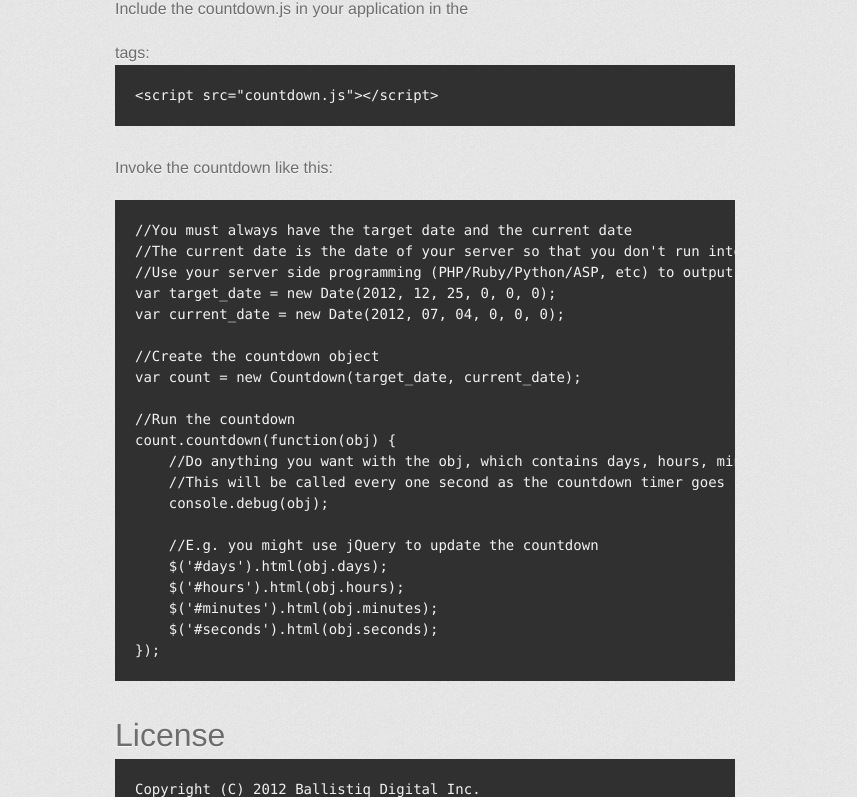
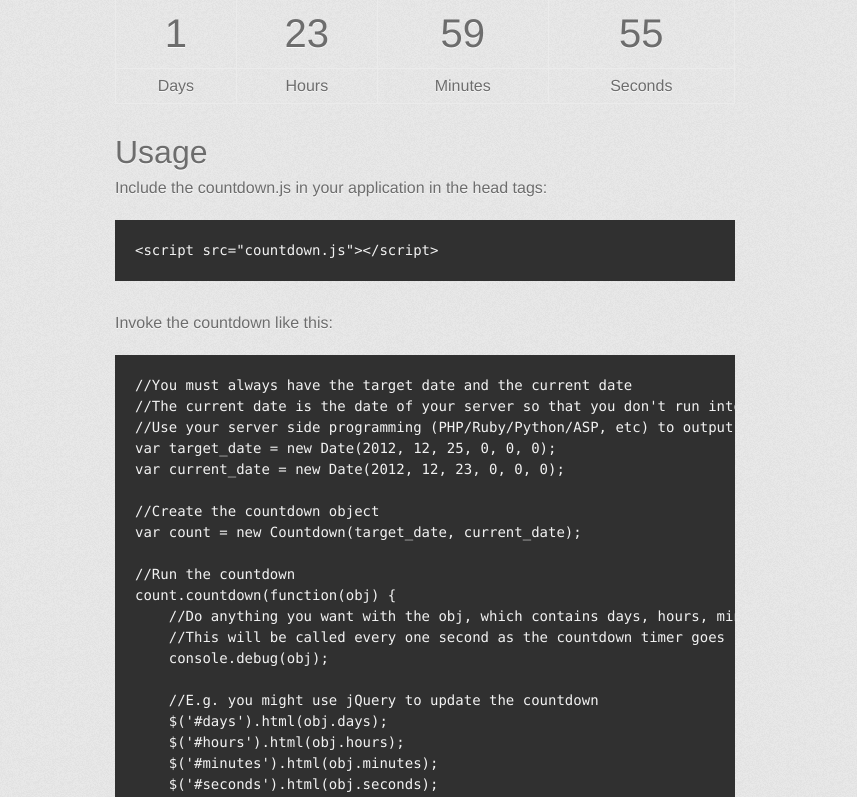
Before and after one commit to ballistiq/CountdownJS, a plain HTML site: page index.html in a window 1280 px wide. Shown: the part 686-1483 px from the top of the page, without its empty margins (215-1072 px from the left). Drawn offline with nearby package versions, Linux system fonts and the light colour scheme; a web font is replaced by a local one.

Commit message:
Updated page

```diff
--- a/index.html
+++ b/index.html
@@ -11,6 +11,50 @@
     <script src="//html5shiv.googlecode.com/svn/trunk/html5.js"></script>
     <![endif]-->
     <title>Countdownjs by ballistiq</title>
+
+	<script src="http://ajax.googleapis.com/ajax/libs/jquery/1.7.2/jquery.min.js"></script>
+	<script src="countdown.js"></script>
+
+	<script>
+	// jQuery on document ready
+	$(document).ready(function(){
+
+		//You must always have the target date and the current date
+		//The current date is the date of your server so that you don't run into timezone issues
+		//Use your server side programming (PHP/Ruby/Python/ASP, etc) to output a date that you can read in using Javascript
+		var target_date = new Date(2012, 12, 25, 0, 0, 0);
+	    var current_date = new Date(2012, 12, 23, 0, 0, 0);
+
+		//Create the countdown object
+		var count = new Countdown(target_date, current_date);
+
+		//Run the countdown
+		count.countdown(function(obj) {
+			//Do anything you want with the obj, which contains days, hours, minutes, seconds
+			//This will be called every one second as the countdown timer goes
+			// console.debug(obj);
+
+			//E.g. you might use jQuery to update the countdown
+			$('#days').html(obj.days);
+			$('#hours').html(obj.hours);
+			$('#minutes').html(obj.minutes);
+			$('#seconds').html(obj.seconds);
+		});
+
+	});
+	</script>
+
+	<style>
+	.countdown .digits td {
+		font-size: 40px;
+		text-align: center;
+		padding: 5px;
+	}
+	.countdown tbody td {
+		text-align: center;
+		padding: 5px;
+	}
+	</style>
   </head>
 
   <body>
@@ -18,7 +62,7 @@
       <div class="inner">
 
         <header>
-          <h1>Countdownjs</h1>
+          <h1>Countdown JS</h1>
           <h2>An unobtrusive Javascript countdown script</h2>
         </header>
 
@@ -33,7 +77,7 @@
         <section id="main_content">
           <h1>Countdown JS</h1>
 
-<p>This is a simple countdown script. I get too many clients asking for the same thing. I don't like the other scripts I saw online as they use a lot of inline Javascript and HTML. I wanted a script that is truly unobtrusive, and that you can re-use easily with any application. This is it. Enjoy!</p>
+<p>This is a simple, unobtrusive countdown Javascript. I get too many clients asking for the same thing. I researched and really don't like the other scripts I see online as they use a lot of inline Javascript and HTML. I wanted a script that is truly unobtrusive, and that you can re-use easily with any application. So I coded this.</p>
 
 <p>Any bugs or issues, feel free to fork and do a pull request.</p>
 
@@ -43,9 +87,35 @@
 leonard [at] ballistiq.com
 </code></pre>
 
+<h1>Example</h1>
+
+<!--
+	Countdown Table
+-->
+<table class="countdown">
+	<thead class="digits">
+		<tr>
+			<td id="days"></td>
+			<td id="hours"></td>
+			<td id="minutes"></td>
+			<td id="seconds"></td>
+		</tr>
+	</thead>
+	<tbody>
+		<tr>
+			<td>Days</td>
+			<td>Hours</td>
+			<td>Minutes</td>
+			<td>Seconds</td>
+		</tr>
+	</tbody>
+</table>
+
+<br />
+
 <h1>Usage</h1>
 
-<p>Include the countdown.js in your application in the </p> tags:
+<p>Include the countdown.js in your application in the head tags:
 
 <pre><code>&lt;script src="countdown.js"&gt;&lt;/script&gt;
 </code></pre>
@@ -56,7 +126,7 @@ leonard [at] ballistiq.com
 //The current date is the date of your server so that you don't run into timezone issues
 //Use your server side programming (PHP/Ruby/Python/ASP, etc) to output a date that you can read in using Javascript
 var target_date = new Date(2012, 12, 25, 0, 0, 0);
-var current_date = new Date(2012, 07, 04, 0, 0, 0);
+var current_date = new Date(2012, 12, 23, 0, 0, 0);
 
 //Create the countdown object
 var count = new Countdown(target_date, current_date);
@@ -75,16 +145,17 @@ count.countdown(function(obj) {
 });
 </code></pre>
 
-<h1>License</h1>
+<h1>License - MIT License</h1>
 
-<pre><code>Copyright (C) 2012 Ballistiq Digital Inc.
+<p>Copyright (C) 2012 Ballistiq Digital Inc.</p>
 
-Permission is hereby granted, free of charge, to any person obtaining a copy of this software and associated documentation files (the "Software"), to deal in the Software without restriction, including without limitation the rights to use, copy, modify, merge, publish, distribute, sublicense, and/or sell copies of the Software, and to permit persons to whom the Software is furnished to do so, subject to the following conditions:
+<p>Permission is hereby granted, free of charge, to any person obtaining a copy of this software and associated documentation files (the "Software"), to deal in the Software without restriction, including without limitation the rights to use, copy, modify, merge, publish, distribute, sublicense, and/or sell copies of the Software, and to permit persons to whom the Software is furnished to do so, subject to the following conditions:</p>
 
-The above copyright notice and this permission notice shall be included in all copies or substantial portions of the Software.
+<p>The above copyright notice and this permission notice shall be included in all copies or substantial portions of the Software.</p>
 
-THE SOFTWARE IS PROVIDED "AS IS", WITHOUT WARRANTY OF ANY KIND, EXPRESS OR IMPLIED, INCLUDING BUT NOT LIMITED TO THE WARRANTIES OF MERCHANTABILITY, FITNESS FOR A PARTICULAR PURPOSE AND NONINFRINGEMENT. IN NO EVENT SHALL THE AUTHORS OR COPYRIGHT HOLDERS BE LIABLE FOR ANY CLAIM, DAMAGES OR OTHER LIABILITY, WHETHER IN AN ACTION OF CONTRACT, TORT OR OTHERWISE, ARISING FROM, OUT OF OR IN CONNECTION WITH THE SOFTWARE OR THE USE OR OTHER DEALINGS IN THE SOFTWARE.
-</code></pre>
+<p>
+THE SOFTWARE IS PROVIDED "AS IS", WITHOUT WARRANTY OF ANY KIND, EXPRESS OR IMPLIED, INCLUDING BUT NOT LIMITED TO THE WARRANTIES OF MERCHANTABILITY, FITNESS FOR A PARTICULAR PURPOSE AND NONINFRINGEMENT. IN NO EVENT SHALL THE AUTHORS OR COPYRIGHT HOLDERS BE LIABLE FOR ANY CLAIM, DAMAGES OR OTHER LIABILITY, WHETHER IN AN ACTION OF CONTRACT, TORT OR OTHERWISE, ARISING FROM, OUT OF OR IN CONNECTION WITH THE SOFTWARE OR THE USE OR OTHER DEALINGS IN THE SOFTWARE.</p>
+
         </section>
 
         <footer>
```
